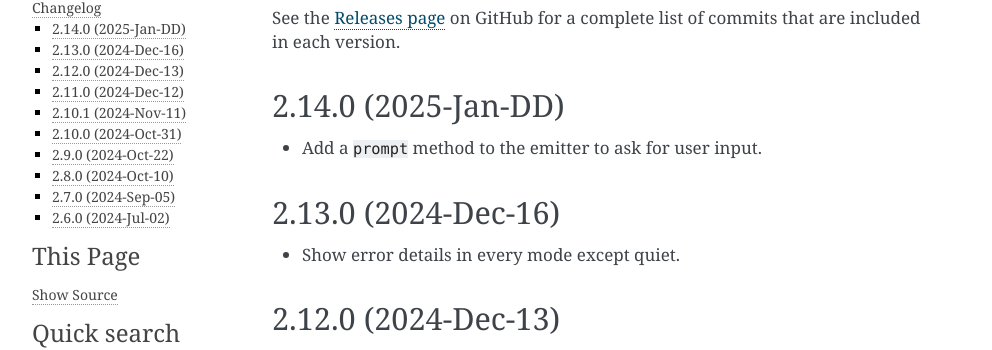
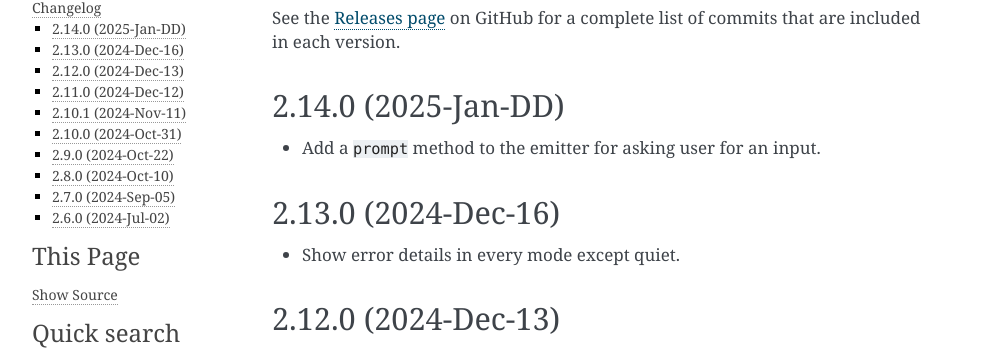
Before and after one commit to canonical/craft-cli, a Sphinx documentation site: the page built from docs/changelog.rst, in a window 1280 px wide. Shown: the part 97-447 px from the top of the page, without its empty margins (148-1140 px from the left). Built offline with Sphinx 7.4.7, drawn with Linux system fonts in a browser that asks for light colours; pages that are not in the unit, such as notebooks, are missing from menus.

Commit message:
docs: rephrase changelog
Signed-off-by: Dariusz Duda <dariusz.duda@canonical.com>

```diff
--- a/docs/changelog.rst
+++ b/docs/changelog.rst
@@ -10,7 +10,7 @@ included in each version.
 2.14.0 (2025-Jan-DD)
 --------------------
 
-- Add a ``prompt`` method to the emitter to ask for user input.
+- Add a ``prompt`` method to the emitter for asking user for an input.
 
 2.13.0 (2024-Dec-16)
 --------------------
```
